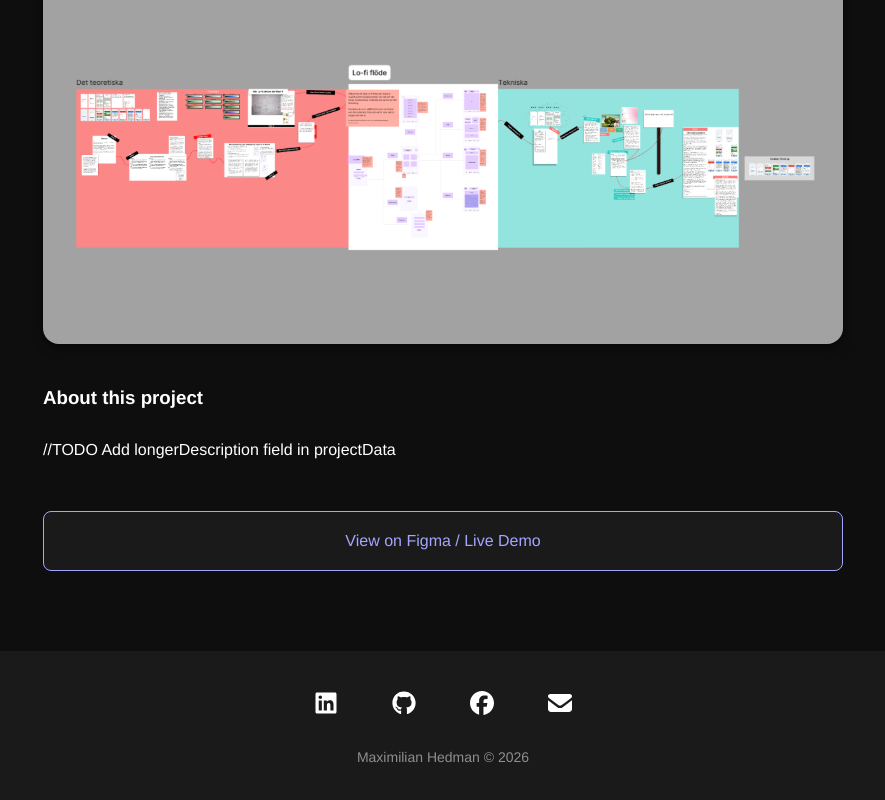
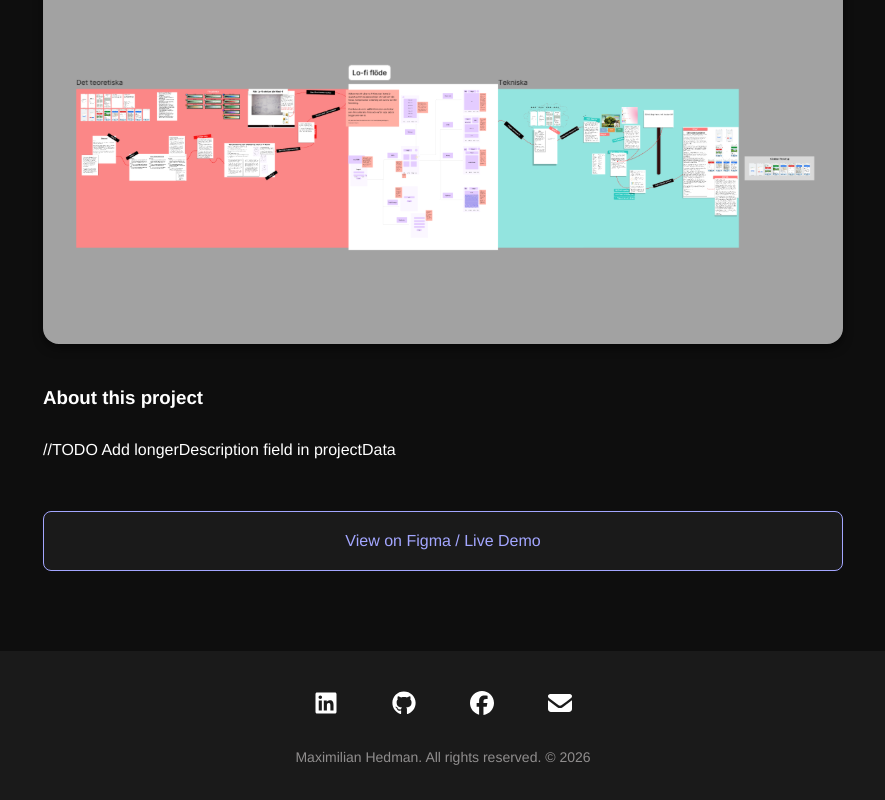
Before and after one commit to MaximilianHedman/Portfolio_v2, a React (Vite) app: page /project/1 in a window 1280 px wide. Shown: the part 465-1265 px from the top of the page, without its empty margins (197-1082 px from the left). Built offline with nearby package versions, Linux system fonts and the light colour scheme.

Commit message:
Added a function for the year of copyright to always be up to date in Footer

```diff
--- a/src/components/Footer/Footer.jsx
+++ b/src/components/Footer/Footer.jsx
@@ -3,6 +3,8 @@ import { FontAwesomeIcon } from '@fortawesome/react-fontawesome';
 import './Footer.scss';
 
 const Footer = () => {
+    const currentYear = new Date().getFullYear();
+
     return (
         <footer>
             <ul className="footer-socials" aria-label="Social media links">
@@ -45,7 +47,7 @@ const Footer = () => {
                     </a>
                 </li>
             </ul>
-            <p className="copyright">Maximilian Hedman &copy; 2026</p>
+            <p className="copyright">Maximilian Hedman. All rights reserved. &copy; {currentYear}</p>
         </footer>
     )
 }
```
